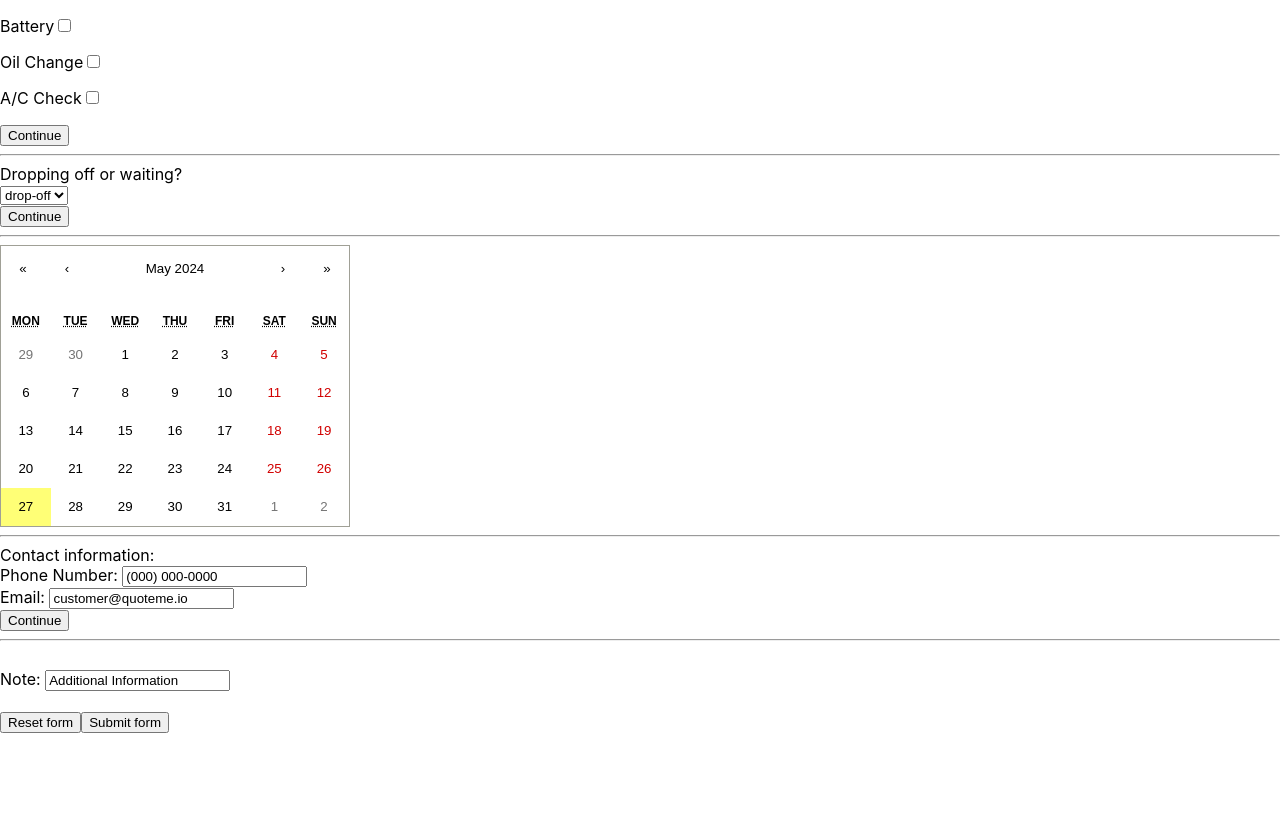
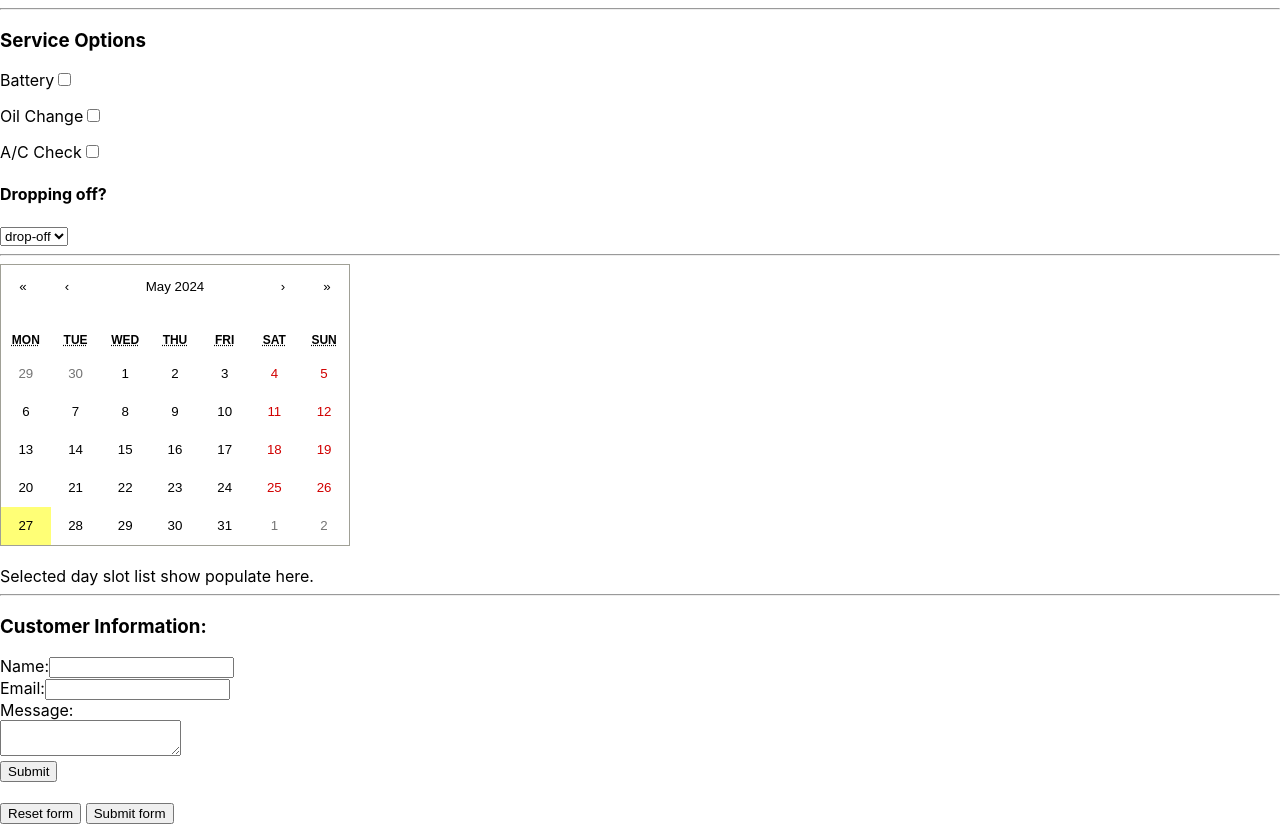
Before and after one commit to mrbiggybear/quoteme, a React (Create React App) app: page / in a window 1280 px wide. Before the commit the page ends 800 px from the top, so only its background shows below. Built offline with nearby package versions, Linux system fonts and the light colour scheme.

Commit message:
broke out form sections.

```diff
--- a/src/Quote.js
+++ b/src/Quote.js
@@ -1,9 +1,9 @@
 
 import { version } from 'react';
-import Calendar from 'react-calendar';
-import 'react-calendar/dist/Calendar.css';
 
-import {customer} from './forms/customer_info'
+import {CustomerInfo} from './forms/customer.js'
+import {Scheduling} from './forms/scheduler.js'
+import {Services, DropOff} from './forms/services.js'
 
 export default function Quote() {
     function handleSubmit(e) {
@@ -21,117 +21,25 @@
         const formJson = Object.fromEntries(formData.entries());
         console.log(formJson);
     }
-    function onChange(e) {
-        // on date change get availability for selected date
-        console.log("date changed. : ", e, e.getMonth(), e.getDay(), e.getDate());
-    }
-
-    let today = new Date();
-    let tomorrow = new Date(today.getFullYear(), today.getMonth(), today.getDate() + 1)
-    let in5Days = new Date(today.getFullYear(), today.getMonth(), today.getDate() + 5)
-    let in30Days = new Date(today.getFullYear(), today.getMonth(), today.getDate() + 30)
-
-    function isSameDay (date_1, date_2) {
-        if (date_1 === date_2){
-            console.log('date 1: ', date_1, 'date 2: ', date_2)
-            return true;
-        }
-    }
-
-    const disabledDates = [today, tomorrow, in5Days, in30Days];
-
-    function tileDisabled({ date, view }) {
-        // console.log('date: ', date, 'veiw: ', view)
-        // console.log('disabledDates: ', disabledDates)
-        // Disable tiles in month view only
-        if (view === 'month') {
-            // Check if a date React-Calendar wants to check is on the list of disabled dates
-            return disabledDates.find(dDate => isSameDay(dDate, date));
-        }
-    }
-
-    let items = [
-        {'id': 0, 'name': "Battery", 'selected': false},
-        {'id': 1, 'name': "Oil Change", 'selected': false},
-        {'id': 2, 'name': "A/C Check", 'selected': false}
-    ];
-    let drop_off_option = [
-        "drop-off",
-        "wait"
-    ];
-
-    function render_service_options() {
-        return items.map(
-            (item)=>{
-                console.log(item.name);
-                return <p>{item.name}
-                    <input
-                        key={item.id}
-                        type='checkbox'
-                        name={item.name}
-                        // defaultChecked={false}
-                    ></input>
-                </p>
-            }
-        );
-    }
 
     return (
         <form method="post" onSubmit={handleSubmit}>
-            {/* Available service options. */}
-            <label>
-                {render_service_options()}
-            </label>
-            <button type="selected-service-submit">Continue</button>
+            {/* Available service options and drop off. */}
             <hr />
-            <label>
-                Dropping off or waiting?
-                <br/>
-                <select name="drop-off-options">
-                    {drop_off_option.map((option, idx) =>
-                        <option key={idx} value={option}>{option}</option>
-                    )}
-                </select>
-            </label>
+            <Services/>
+            <DropOff/>
+            <hr />
+            {/* Allow date selection on completion of the above form feilds. */}
+            <Scheduling/>
             <br/>
-            <button type="drop-off-submit">Continue</button>
-            <hr />
-            {/* <p>
-                Radio buttons:
-                <label><input type="radio" name="myRadio" value="option1" /> Option 1</label>
-                <label><input type="radio" name="myRadio" value="option2" defaultChecked={true} /> Option 2</label>
-                <label><input type="radio" name="myRadio" value="option3" /> Option 3</label>
-            </p> */}
-            {/* Allow date selection on completion of the above form feilds. */}
-            <div>
-                <Calendar
-                    onChange={onChange}
-                    // value={today}
-                    tileDisabled={tileDisabled}
-                />
-            </div>
+            Selected day slot list show populate here.
             <hr />
             {/* customer information iput form. */}
-            <label>
-                Contact information:
-                {/* <br/> */}
-                {/* Name: <input name="customer-name" defaultValue="John Doe" /> */}
-                {/* <br/> */}
-                {/* Address: <input name="customer-address" defaultValue="" /> */}
-                <br/>
-                Phone Number: <input name="customer-numbers" defaultValue="(000) 000-0000" />
-                <br/>
-                Email: <input name="customer-numbers" defaultValue="customer@quoteme.io" />
-            </label>
+            <CustomerInfo/>
             <br/>
-            <button type="contact-info-submit">Continue</button>
-            <hr />
-            <br/>
-            Note: <input name="customer-note" defaultValue="Additional Information" />
-            <br/>
-            <br/>
-            <button type="reset">Reset form</button>
-            <button type="submit">Submit form</button>
+            {/* button controls */}
+            <button type="reset">Reset form</button> {/* prompt user before clearing content */}
+            <button type="submit">Submit form</button> {/* should provide pop-up summary to user. */}
         </form >
     );
 }
--- /dev/null
+++ b/src/forms/customer.js
@@ -0,0 +1,33 @@
+import { useState } from "react";
+
+export function CustomerInfo() {
+    const [formData, setFormData] = useState({ name: "", email: "", message: "" });
+
+    const handleChange = (event) => {
+        const { name, value } = event.target;
+        setFormData((prevFormData) => ({ ...prevFormData, [name]: value }));
+    };
+
+    // const handleSubmit = (event) => {
+    //     event.preventDefault();
+    //     alert(`Name: ${formData.name}, Email: ${formData.email}, Message: ${formData.message}`
+    //     );
+    // };
+
+    return (
+        <div>
+            <h3>Customer Information:</h3>
+            <label htmlFor="name">Name:</label>
+            <input type="text" id="name" name="name" value={formData.name} onChange={handleChange} />
+            <br/>
+            <label htmlFor="email">Email:</label>
+            <input type="email" id="email" name="email" value={formData.email} onChange={handleChange} />
+            <br/>
+            <label htmlFor="message">Message:</label>
+            <br/>
+            <textarea id="message" name="message" value={formData.message} onChange={handleChange} />
+            <br/>
+            <button type="submit">Submit</button>
+        </div>
+    );
+}
--- /dev/null
+++ b/src/forms/scheduler.js
@@ -0,0 +1,44 @@
+import { useState } from "react";
+
+import {Calendar} from 'react-calendar';
+import 'react-calendar/dist/Calendar.css';
+
+export function Scheduling() {
+    function onChange(e) {
+        // on date change get availability for selected date
+        console.log("date changed. : ", e, e.getMonth(), e.getDay(), e.getDate());
+    }
+
+    let today = new Date();
+    let tomorrow = new Date(today.getFullYear(), today.getMonth(), today.getDate() + 1)
+    let in5Days = new Date(today.getFullYear(), today.getMonth(), today.getDate() + 5)
+    let in30Days = new Date(today.getFullYear(), today.getMonth(), today.getDate() + 30)
+
+    function isSameDay (date_1, date_2) {
+        if (date_1 === date_2){
+            console.log('date 1: ', date_1, 'date 2: ', date_2)
+            return true;
+        }
+    }
+
+    const disabledDates = [today, tomorrow, in5Days, in30Days];
+
+    function tileDisabled({ date, view }) {
+        // console.log('date: ', date, 'veiw: ', view)
+        // console.log('disabledDates: ', disabledDates)
+        // Disable tiles in month view only
+        if (view === 'month') {
+            // Check if a date React-Calendar wants to check is on the list of disabled dates
+            return disabledDates.find(dDate => isSameDay(dDate, date));
+        }
+    }
+
+    return (<div>
+        <Calendar
+            onChange={onChange}
+            // value={today}
+            tileDisabled={tileDisabled}
+        />
+    </div>
+    );
+}
--- /dev/null
+++ b/src/forms/services.js
@@ -0,0 +1,58 @@
+import { useState } from "react";
+
+export function Services() {
+
+    let service_options = [
+        { 'id': 0, 'name': "Battery", 'selected': false },
+        { 'id': 1, 'name': "Oil Change", 'selected': false },
+        { 'id': 2, 'name': "A/C Check", 'selected': false }
+    ];
+
+    function render_service_options() {
+        return service_options.map(
+            (item) => {
+                console.log(item.name);
+                return <p>{item.name}
+                    <input
+                        key={item.id}
+                        type='checkbox'
+                        name={item.name}
+                    // defaultChecked={false}
+                    ></input>
+                </p>
+            }
+        );
+    }
+
+    return (
+        <div>
+            <h3>Service Options</h3>
+            <label>
+                {render_service_options()}
+            </label>
+        </div>
+    );
+}
+
+export function DropOff() {
+
+    let drop_off_option = [
+        "drop-off",
+        "wait"
+    ];
+
+    return (
+        <div>
+            <label>
+                <h4>
+                    Dropping off?
+                </h4>
+                <select name="drop-off-options">
+                    {drop_off_option.map((option, idx) =>
+                        <option key={idx} value={option}>{option}</option>
+                    )}
+                </select>
+            </label>
+        </div>
+    );
+}
```
Also changed, not shown: 1 other file (tests, documents, lock files or other folders).
